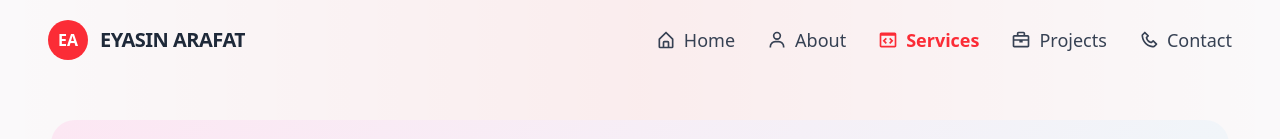
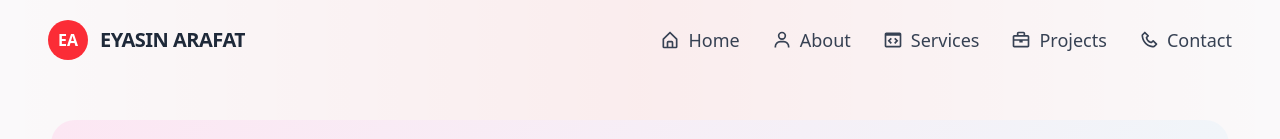
Before and after one commit to eyasinarafat3485-gif/my-next-js-portfolio, a Next.js app: page /services in a window 1280 px wide. Shown: the top 139 px of the page. Built offline with nearby package versions, Linux system fonts and the light colour scheme.

Commit message:
navbar and global css modify

```diff
--- a/src/app/components/shared/Navbar.jsx
+++ b/src/app/components/shared/Navbar.jsx
@@ -6,10 +6,10 @@ import { BiMenu, BiX, BiHomeAlt, BiUser, BiCodeBlock, BiBriefcase, BiPhone } fro
 
 const navLinks = [
   { id: 1, name: "Home", path: "/", icon: <BiHomeAlt /> },
-  { id: 2, name: "About", path: "/about", icon: <BiUser /> },
-  { id: 3, name: "Services", path: "/services", icon: <BiCodeBlock /> },
-  { id: 4, name: "Projects", path: "/projects", icon: <BiBriefcase /> },
-  { id: 5, name: "Contact", path: "/contact", icon: <BiPhone /> }
+  { id: 2, name: "About", path: "/#about", icon: <BiUser /> },
+  { id: 3, name: "Services", path: "/#services", icon: <BiCodeBlock /> },
+  { id: 4, name: "Projects", path: "/#projects", icon: <BiBriefcase /> },
+  { id: 5, name: "Contact", path: "/#contact", icon: <BiPhone /> }
 ];
 
 const Navbar = () => {
@@ -28,12 +28,6 @@ const Navbar = () => {
   }, [pathname]);
 
   return (
-
-    // h-20 ফিক্সড হাইট দেওয়া হয়েছে যেন নিচের সেকশনে ক্যালকুলেট করা সহজ হয়
-    // <nav className={`sticky left-0 w-full h-20 z-[100] flex items-center transition-all duration-500 ease-in-out ${
-    //   scrolled ? ' ' : 'bg-transparent'
-    // }`}>
-
     <nav className={`sticky left-0 w-full h-20 z-[100] flex items-center transition-all duration-500 ease-in-out ${scrolled ? '' : 'bg-transparent'
       }`}>
       <div className='relative z-10 flex justify-between items-center w-full max-w-7xl mx-auto px-4 md:px-12'>
--- a/src/app/globals.css
+++ b/src/app/globals.css
@@ -1,7 +1,2 @@
 @import "tailwindcss";
 @plugin "daisyui";
-
-/* Scroll korar somoy jate Navbar-er height tuku faka thake */
-section {
-  scroll-margin-top: 80px; /* Apnar Navbar height onujayi (dhorun 80px) */
-}
```
